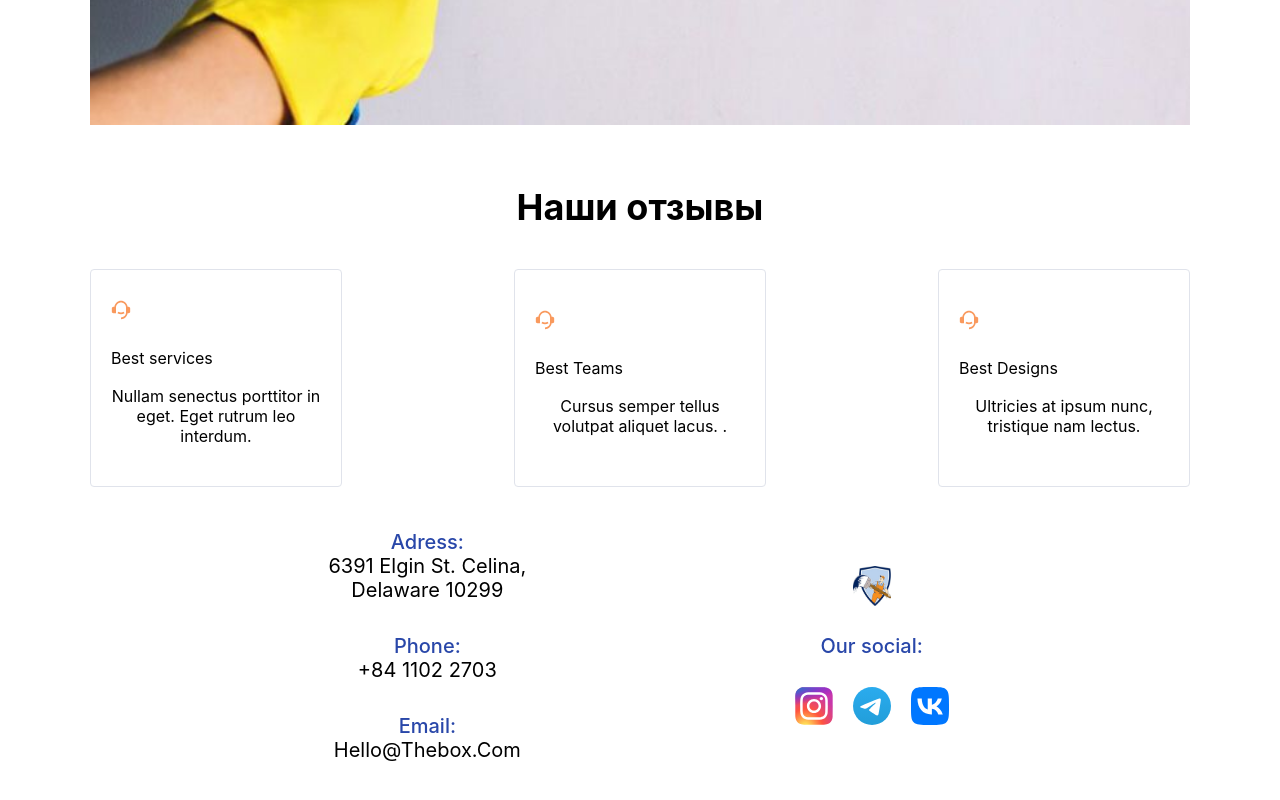
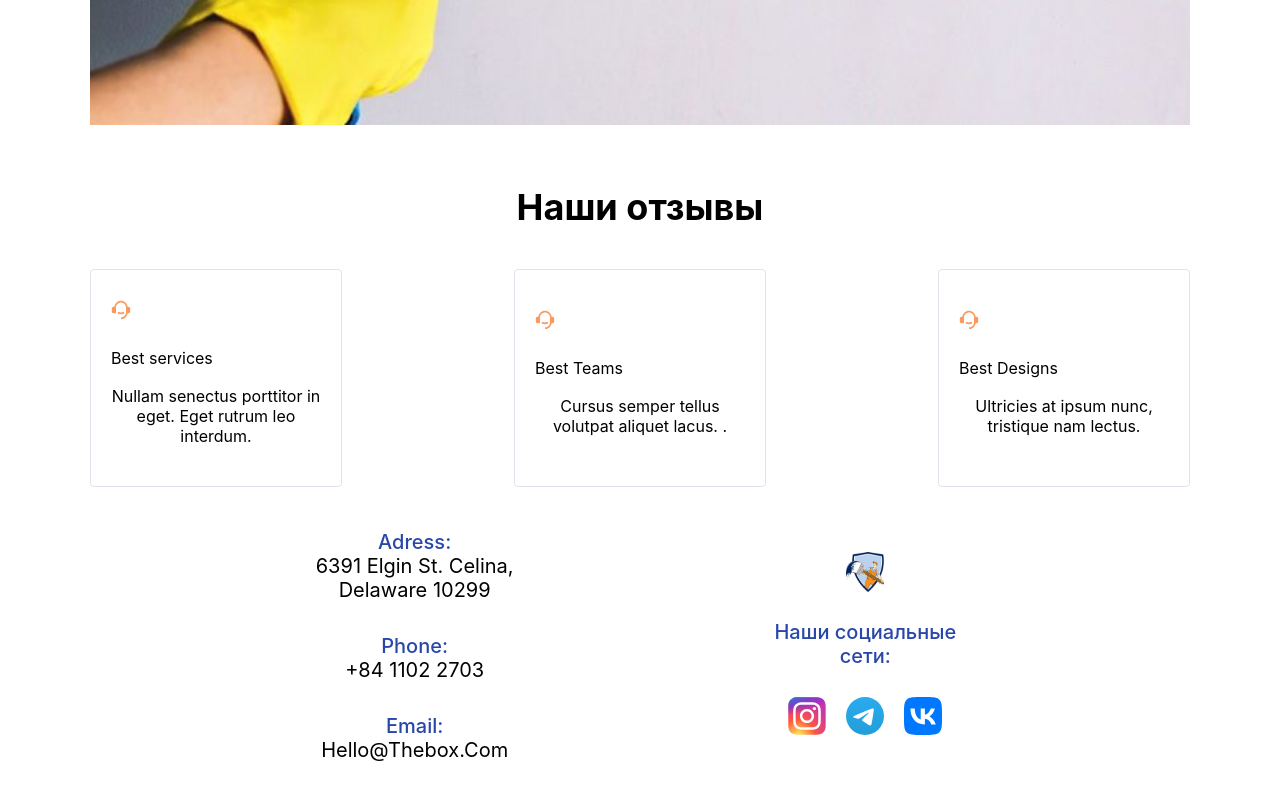
Before and after one commit to BYAsurim/postroika, a React (Create React App) app: page / in a window 1280 px wide. Shown: the part 601-1401 px from the top of the page. Built offline with nearby package versions, Linux system fonts and the light colour scheme.

Commit message:
add link for instagram, telegram, vkontakte

```diff
--- a/src/contacts/Contacts.module.css
+++ b/src/contacts/Contacts.module.css
@@ -8,6 +8,11 @@
     width: 38px;
     height: 40px;
     margin: 10px 10px;
+}
+img:hover{
+    width: 45px;
+    height: 45px;
+    cursor: pointer;
 }
 
 .container {
--- a/src/contacts/Contacts.tsx
+++ b/src/contacts/Contacts.tsx
@@ -7,6 +7,7 @@ import vkontakte from '../images/vk-icon.svg'
 
 
 export const Contacts = () => {
+
     return (
         <div className={s.wrapper}>
             <div className={s.container}>
@@ -17,11 +18,18 @@ export const Contacts = () => {
             </div>
             <div className={s.containerSocial}>
                 <img src={image} alt={'img'} className={s.img}/>
-                <span><div className={s.colorText}> Our social:</div></span>
+                <span><div className={s.colorText}> Наши социальные сети:</div></span>
                 <div className={s.socialIcon}>
-                    <img src={instagram} alt="img" className={s.img}/>
-                    <img src={telegram} alt="img" className={s.img}/>
-                    <img src={vkontakte} alt="img" className={s.img}/>
+                    <a href={"https://www.instagram.com/maliarni_raboti?igsh=MXQ4bzYxN3B0MWt4aw=="} target="_blank"
+                       rel="noopener noreferrer">
+                        <img src={instagram} alt="img" className={s.img}/>
+                    </a>
+                    <a href={'http://t.me/+375298665173'} target="_blank">
+                        <img src={telegram} alt="img" className={s.img}/>
+                    </a>
+                    <a href={'https://vk.com/id331033132'}>
+                        <img src={vkontakte} alt="img" className={s.img}/>
+                    </a>
                 </div>
             </div>
         </div>
```
